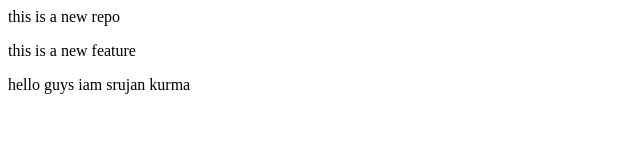
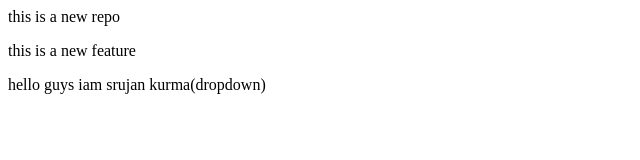
Before and after one commit to Srujan0309/localrepo, a plain HTML site: page index.html in a window 1280 px wide. Shown: the whole page, without its empty margins (0-640 px from the left). Drawn offline with Linux system fonts and the light colour scheme.

```diff
--- a/index.html
+++ b/index.html
@@ -1,3 +1,3 @@
 <p>this is a new repo</p>
 <p>this is a new feature</p>
-<p>hello guys iam srujan kurma</p>
+<p>hello guys iam srujan kurma(dropdown)</p>
```
